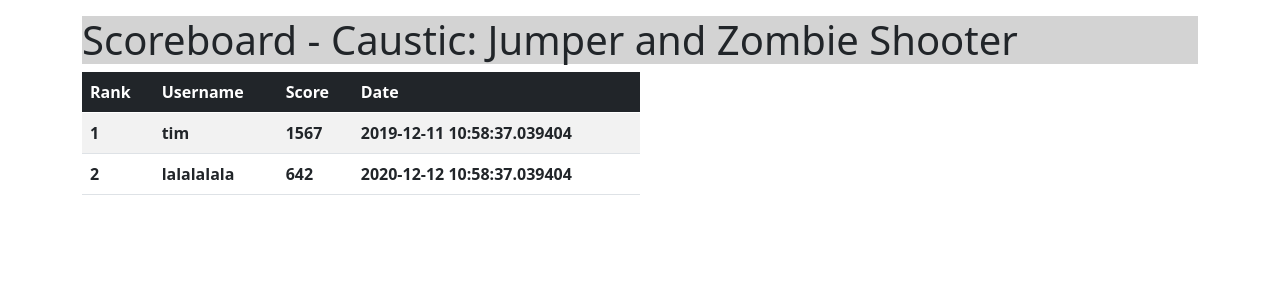
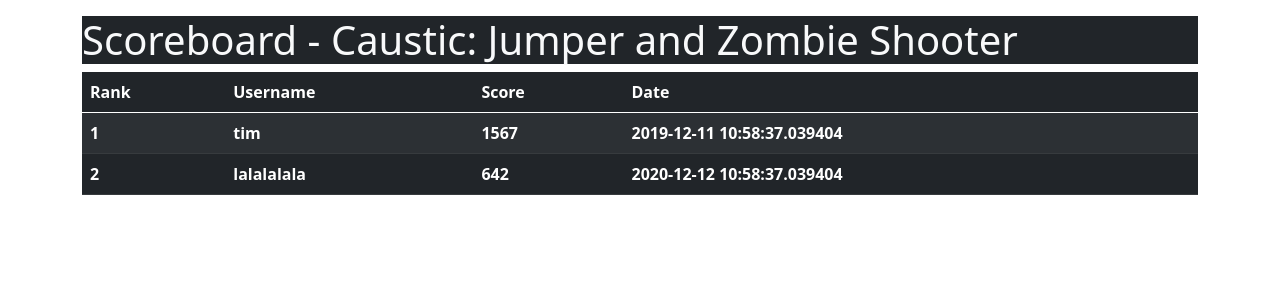
Before and after one commit to Summry/2515_pygame_project, a Flask app: page / in a window 1280 px wide. Shown: the top 300 px of the page. Run offline with Flask 2, Linux system fonts and the light colour scheme; lists and menus that the app fills with data are empty.

Commit message:
Changed styling of the table and heading

```diff
--- a/templates/index.html
+++ b/templates/index.html
@@ -13,10 +13,10 @@
 <body>
     <div class="container my-2 py-2">
         {% if scores|length > 0 %}
-        <div class="title-header" style="background-color: lightgray;">
+        <div class="title-header text-light bg-dark" style="color: white">
             <h1>Scoreboard - Caustic: Jumper and Zombie Shooter</h1>
         </div>
-        <table class="table table-striped table-hover" style="width: 50%;">
+        <table class="table table-striped table-hover table-dark">
             <thead class="table-dark">
                 <tr>
                     <th scope="col">Rank</th>
```
